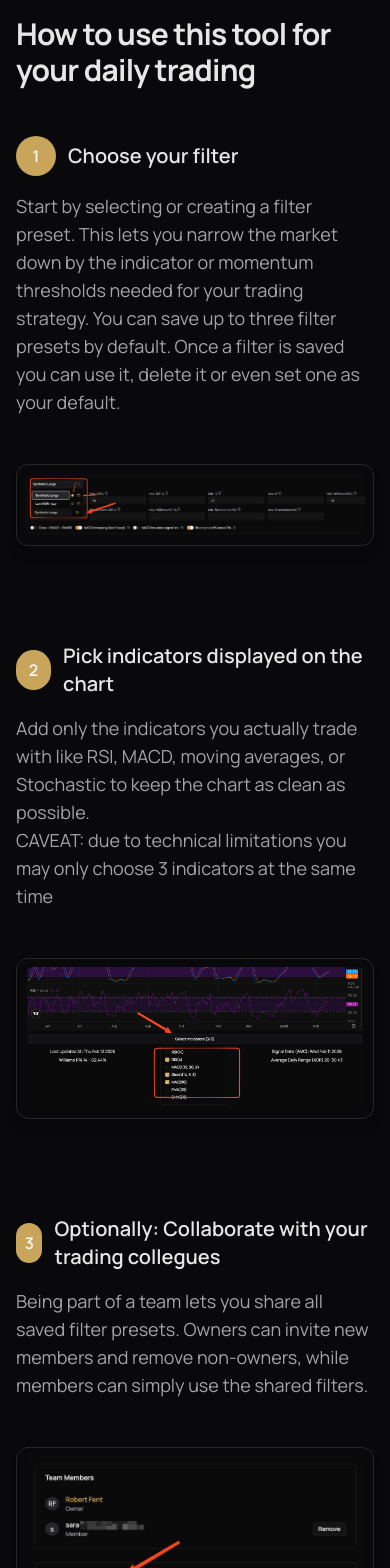
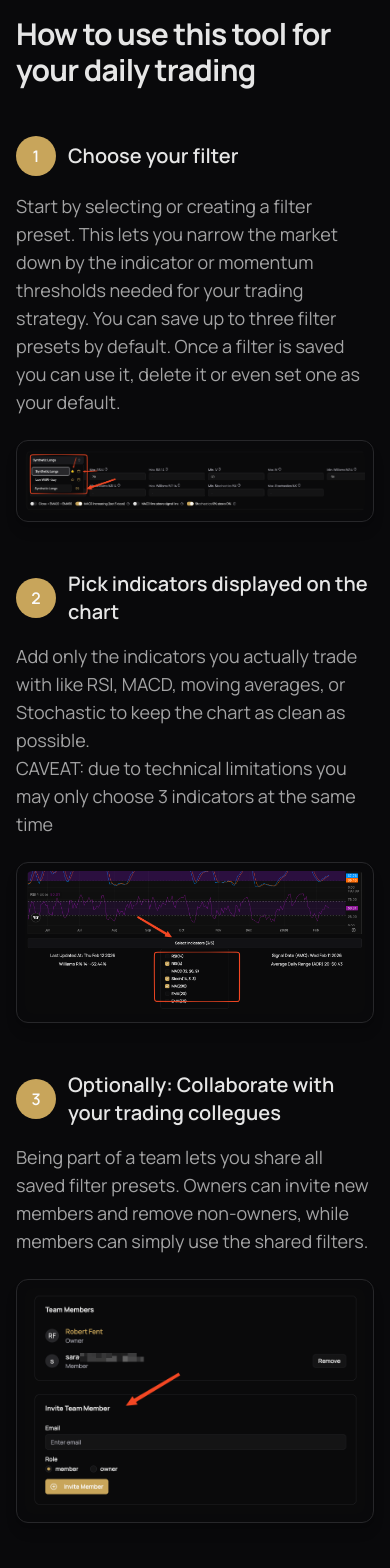
Before and after one commit to RobertFent/stock-screener, a Next.js app: page / in a window 390 px wide. Shown: the part 1520-3088 px from the top of the page. Built offline with nearby package versions, Linux system fonts and the light colour scheme; no server answers.

Commit message:
Minor mobile UI improvement in landing page

```diff
--- a/app/(landing)/page.tsx
+++ b/app/(landing)/page.tsx
@@ -102,12 +102,12 @@ export default function HomePage(): JSX.Element {
 						</h2>
 					</div>
 
-					<div className='space-y-24'>
+					<div className='space-y-12 md:space-y-24'>
 						{/* Step 1 */}
-						<div className='grid lg:grid-cols-2 gap-12 items-center'>
+						<div className='grid lg:grid-cols-2 gap-6 md:gap-12 items-center'>
 							<div>
 								<div className='flex items-center gap-3 mb-4'>
-									<span className='flex h-10 w-10 items-center justify-center rounded-full bg-primary text-primary-foreground font-semibold'>
+									<span className='flex h-10 w-10 flex-shrink-0 items-center justify-center rounded-full bg-primary text-primary-foreground font-semibold'>
 										1
 									</span>
 									<h3 className='text-xl font-semibold'>
@@ -138,10 +138,10 @@ export default function HomePage(): JSX.Element {
 						</div>
 
 						{/* Step 2 */}
-						<div className='grid lg:grid-cols-2 gap-12 items-center lg:grid-flow-col-dense'>
+						<div className='grid lg:grid-cols-2 gap-6 md:gap-12 items-center lg:grid-flow-col-dense'>
 							<div className='lg:col-start-2'>
 								<div className='flex items-center gap-3 mb-4'>
-									<span className='flex h-10 w-10 items-center justify-center rounded-full bg-primary text-primary-foreground font-semibold'>
+									<span className='flex h-10 w-10 flex-shrink-0 items-center justify-center rounded-full bg-primary text-primary-foreground font-semibold'>
 										2
 									</span>
 									<h3 className='text-xl font-semibold'>
@@ -173,10 +173,10 @@ export default function HomePage(): JSX.Element {
 						</div>
 
 						{/* Step 3 */}
-						<div className='grid lg:grid-cols-2 gap-12 items-center'>
+						<div className='grid lg:grid-cols-2 gap-6 md:gap-12 items-center'>
 							<div>
 								<div className='flex items-center gap-3 mb-4'>
-									<span className='flex h-10 w-10 items-center justify-center rounded-full bg-primary text-primary-foreground font-semibold'>
+									<span className='flex h-10 w-10 flex-shrink-0 items-center justify-center rounded-full bg-primary text-primary-foreground font-semibold'>
 										3
 									</span>
 									<h3 className='text-xl font-semibold'>
```
